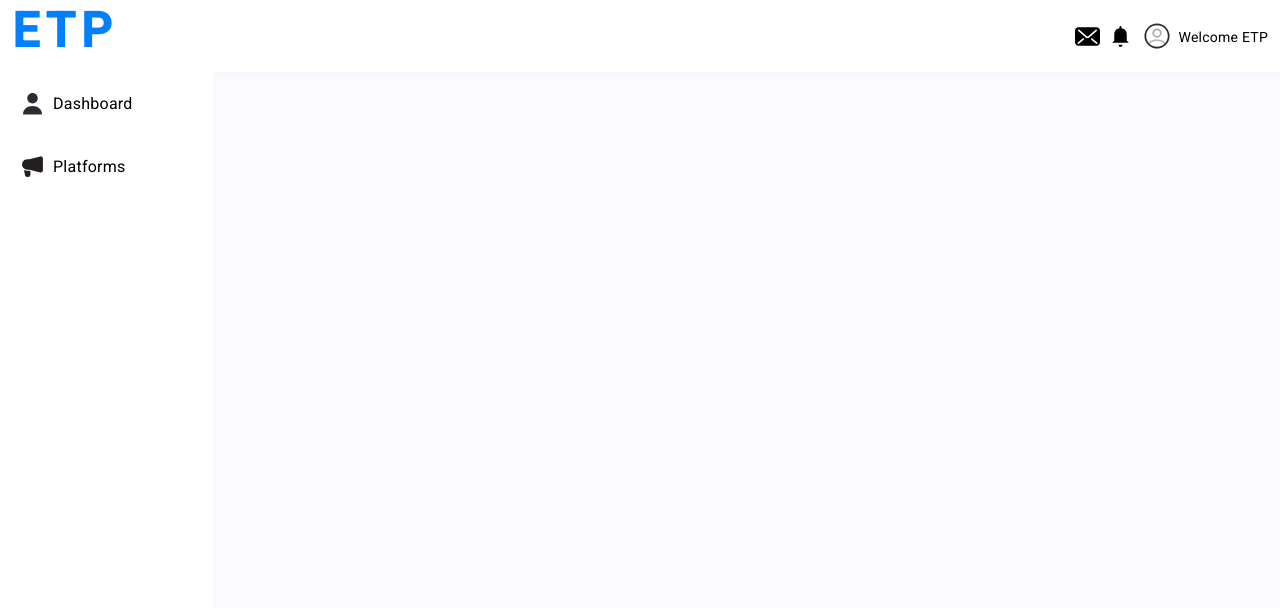
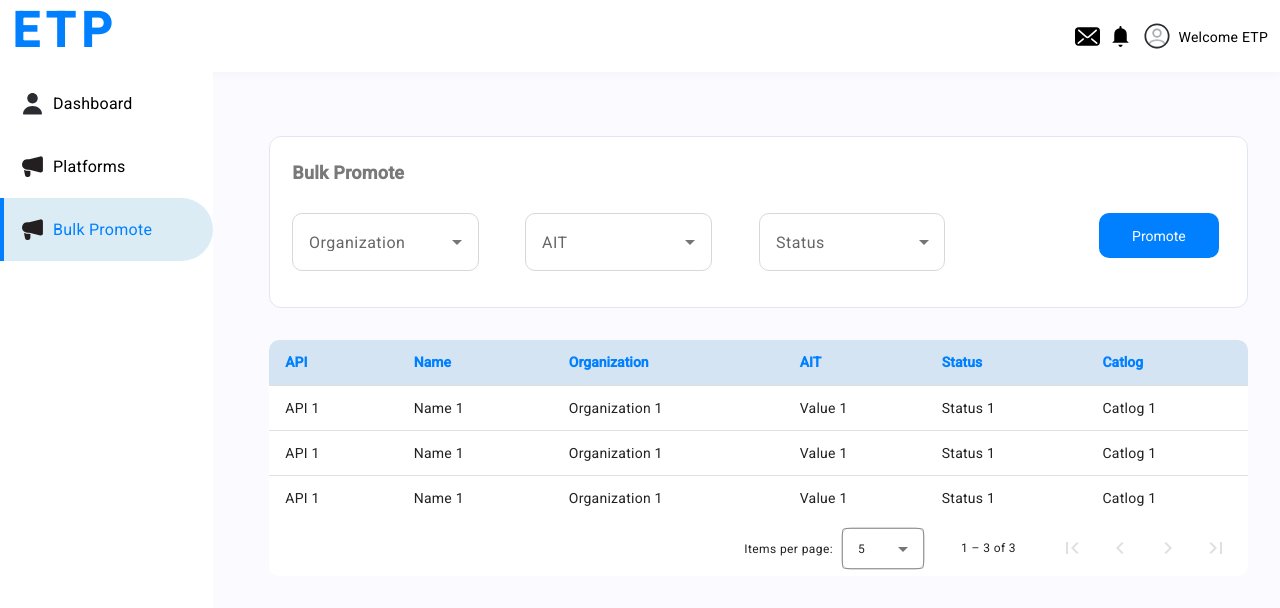
Before and after one commit to prasanthsanna/UI-2, an Angular app: page /bulk-promote in a window 1280 px wide. Before the commit this address led to /. Shown: the top 608 px of the page. Built offline with nearby package versions, Linux system fonts and the light colour scheme.

Commit message:
bulk-promote UI

```diff
--- a/src/app/app-routing.module.ts
+++ b/src/app/app-routing.module.ts
@@ -5,12 +5,14 @@ import { BrowserModule } from '@angular/platform-browser';
 import { AuthHandlerComponent } from './auth-handler/auth-handler.component';
 import { DashboardMainComponent } from './dashboard-main/dashboard-main.component';
 import { PlatformDetailsComponent } from './platform-details/platform-details.component';
+import { BulkPromoteComponent } from './bulk-promote/bulk-promote.component';
 
 const routes: Routes = [
   { path: '', redirectTo: 'dashboard', pathMatch: 'full' },
   { path: 'auth-handler', component: AuthHandlerComponent },
   { path: 'dashboard', component: DashboardMainComponent },
   { path: 'platform-details', component: PlatformDetailsComponent },
+  { path: 'bulk-promote', component: BulkPromoteComponent },
 ];
 
 @NgModule({
--- a/src/app/app.module.ts
+++ b/src/app/app.module.ts
@@ -21,6 +21,7 @@ import { HeaderComponent } from './header/header.component';
 import { MenuBarComponent } from './menu-bar/menu-bar.component';
 import { PlatformDetailsComponent } from './platform-details/platform-details.component';
 import { CreatePlatformComponent } from './platform-details/create-platform/create-platform.component';
+import { BulkPromoteComponent } from './bulk-promote/bulk-promote.component';
 
 @NgModule({
   declarations: [
@@ -32,6 +33,7 @@ import { CreatePlatformComponent } from './platform-details/create-platform/crea
     MenuBarComponent,
     PlatformDetailsComponent,
     CreatePlatformComponent,
+    BulkPromoteComponent,
   ],
   imports: [
     BrowserModule,
--- /dev/null
+++ b/src/app/bulk-promote/bulk-promote.component.css
@@ -0,0 +1,57 @@
+.headingTab {
+    display: flex;
+    align-items: center;
+}
+
+.cmnBtn {
+    width: auto;
+}
+
+:host ::ng-deep .mat-mdc-table thead th {
+    background-color: #d4e4f3;
+    color: #0080ff;
+    font-weight: bold;
+}
+
+.mat-elevation-z8 {
+    border-radius: 10px;
+    overflow: hidden;
+    box-shadow: none;
+    margin-top: 2rem;
+}
+
+.mat-mdc-header-row,
+.mat-mdc-row {
+    height: 45px;
+}
+
+.dropDownSection {
+    display: flex;
+    flex-direction: row;
+    margin-bottom: 1rem;
+}
+
+.select-field {
+    width: 80%;
+}
+
+:host ::ng-deep .mat-mdc-form-field-subscript-wrapper {
+    display: none;
+}
+
+:host ::ng-deep .mat-mdc-form-field {
+    border: 1px solid #d8d8d8;
+    border-radius: 10px;
+}
+
+:host ::ng-deep .mat-mdc-form-field:hover {
+    background-color: transparent;
+}
+
+:host ::ng-deep .mat-mdc-form-field-type-mat-select:not(.mat-form-field-disabled) .mat-mdc-text-field-wrapper {
+    background-color: transparent;
+}
+
+:host ::ng-deep .mdc-text-field--filled {
+    --mdc-filled-text-field-active-indicator-height: 0px;
+}
--- /dev/null
+++ b/src/app/bulk-promote/bulk-promote.component.html
@@ -0,0 +1,90 @@
+<div class="row m-auto cmnBox">
+    <div class="col-md-7 headingTab">
+        <h2>Bulk Promote</h2>
+    </div>
+
+
+    <div class="clearRow mb-4"></div>
+
+    <div class="col-md-12 dropDownSection">
+        <div class="col-md-3">
+            <mat-form-field class="select-field">
+                <mat-label>Organization</mat-label>
+                <mat-select [(ngModel)]="organizationSelected" name="org">
+                    <mat-option *ngFor="let org of organizationOptions" [value]="org.value">
+                        {{org.viewValue}}
+                    </mat-option>
+                </mat-select>
+            </mat-form-field>
+        </div>
+        <div class="col-md-3">
+            <mat-form-field class="select-field">
+                <mat-label>AIT</mat-label>
+                <mat-select [(ngModel)]="aitSelected" name="ait">
+                    <mat-option *ngFor="let ait of aitOptions" [value]="ait.value">
+                        {{ait.viewValue}}
+                    </mat-option>
+                </mat-select>
+            </mat-form-field>
+        </div>
+        <div class="col-md-3">
+            <mat-form-field class="select-field">
+                <mat-label>Status</mat-label>
+                <mat-select [(ngModel)]="statusSelected" name="status">
+                    <mat-option *ngFor="let status of statusOptions" [value]="status.value">
+                        {{status.viewValue}}
+                    </mat-option>
+                </mat-select>
+            </mat-form-field>
+        </div>
+        <div class="col-md-3 d-flex">
+            <button class="cmnBtn ms-auto">Promote</button>
+        </div>
+    </div>
+</div>
+
+<div class="mat-elevation-z8">
+    <table mat-table [dataSource]="dataSource" matSort (matSortChange)="announceSortChange($event)">
+
+        <ng-container matColumnDef="api">
+            <th mat-header-cell *matHeaderCellDef mat-sort-header sortActionDescription="Sort by API">API
+            </th>
+            <td mat-cell *matCellDef="let element"> {{element.api}} </td>
+        </ng-container>
+
+        <ng-container matColumnDef="name">
+            <th mat-header-cell *matHeaderCellDef mat-sort-header sortActionDescription="Sort by Name">Name
+            </th>
+            <td mat-cell *matCellDef="let element"> {{element.name}} </td>
+        </ng-container>
+
+        <ng-container matColumnDef="organization">
+            <th mat-header-cell *matHeaderCellDef mat-sort-header sortActionDescription="Sort by Organization">
+                Organization</th>
+            <td mat-cell *matCellDef="let element"> {{element.organization}} </td>
+        </ng-container>
+
+        <ng-container matColumnDef="ait">
+            <th mat-header-cell *matHeaderCellDef mat-sort-header sortActionDescription="Sort by AIT"> AIT </th>
+            <td mat-cell *matCellDef="let element"> {{element.ait}} </td>
+        </ng-container>
+
+        <ng-container matColumnDef="status">
+            <th mat-header-cell *matHeaderCellDef mat-sort-header sortActionDescription="Sort by Status">
+                Status </th>
+            <td mat-cell *matCellDef="let element"> {{element.status}} </td>
+        </ng-container>
+
+        <ng-container matColumnDef="catlog">
+            <th mat-header-cell *matHeaderCellDef mat-sort-header sortActionDescription="Sort by Catlog">
+                Catlog </th>
+            <td mat-cell *matCellDef="let element"> {{element.catlog}} </td>
+        </ng-container>
+
+        <tr mat-header-row *matHeaderRowDef="displayedColumns"></tr>
+        <tr mat-row *matRowDef="let row; columns: displayedColumns;"></tr>
+    </table>
+
+    <mat-paginator [pageSizeOptions]="[5, 10, 20]" showFirstLastButtons aria-label="Select page of Platform elements">
+    </mat-paginator>
+</div>
--- /dev/null
+++ b/src/app/bulk-promote/bulk-promote.component.ts
@@ -0,0 +1,96 @@
+import { AfterViewInit, Component, ViewChild } from '@angular/core';
+import { MatSort, Sort } from '@angular/material/sort';
+import { MatPaginator } from '@angular/material/paginator';
+import { MatTableDataSource } from '@angular/material/table';
+import { MatDialog } from '@angular/material/dialog';
+import { LiveAnnouncer } from '@angular/cdk/a11y';
+
+export interface platformElement {
+  api: string;
+  name: string;
+  organization: string;
+  ait: string;
+  status: string;
+  catlog: string;
+}
+
+const PLATFORM_DATA: platformElement[] = [
+  {
+    api: 'API 1',
+    name: 'Name 1',
+    organization: 'Organization 1',
+    ait: 'Value 1',
+    status: 'Status 1',
+    catlog: 'Catlog 1',
+  },
+  {
+    api: 'API 1',
+    name: 'Name 1',
+    organization: 'Organization 1',
+    ait: 'Value 1',
+    status: 'Status 1',
+    catlog: 'Catlog 1',
+  },
+  {
+    api: 'API 1',
+    name: 'Name 1',
+    organization: 'Organization 1',
+    ait: 'Value 1',
+    status: 'Status 1',
+    catlog: 'Catlog 1',
+  },
+];
+
+@Component({
+  selector: 'app-bulk-promote',
+  templateUrl: './bulk-promote.component.html',
+  styleUrls: ['./bulk-promote.component.css'],
+})
+export class BulkPromoteComponent implements AfterViewInit {
+  organizationSelected = '';
+  aitSelected = '';
+  statusSelected = '';
+
+  displayedColumns: string[] = [
+    'api',
+    'name',
+    'organization',
+    'ait',
+    'status',
+    'catlog',
+  ];
+  dataSource = new MatTableDataSource<platformElement>(PLATFORM_DATA);
+
+  constructor(
+    private _liveAnnouncer: LiveAnnouncer,
+    public dialog: MatDialog
+  ) {}
+
+  @ViewChild(MatPaginator)
+  paginator!: MatPaginator;
+
+  @ViewChild(MatSort)
+  sort!: MatSort;
+
+  ngAfterViewInit() {
+    this.dataSource.paginator = this.paginator;
+    this.dataSource.sort = this.sort;
+  }
+  announceSortChange(sortState: Sort) {
+    if (sortState.direction) {
+      this._liveAnnouncer.announce(`Sorted ${sortState.direction}ending`);
+    } else {
+      this._liveAnnouncer.announce('Sorting cleared');
+    }
+  }
+
+  organizationOptions = [
+    { value: 'dream', viewValue: 'DREAM' },
+    { value: 'dream', viewValue: 'DREAM' },
+  ];
+  aitOptions = [{ value: '123456', viewValue: '123456' }];
+  statusOptions = [
+    { value: 'no-errors', viewValue: 'No Errors' },
+    { value: 'with-errors', viewValue: 'With Errors' },
+  ];
+}
--- a/src/app/config.const.ts
+++ b/src/app/config.const.ts
@@ -15,4 +15,10 @@ export const defaultGeneralMenu = [
     iconUrl: imageAssetPrefix + 'campaign.svg',
     itemId: 'gm2',
   },
+  {
+    itemName: 'Bulk Promote',
+    itemURL: '/bulk-promote',
+    iconUrl: imageAssetPrefix + 'campaign.svg',
+    itemId: 'gm2',
+  },
 ];
```
Also changed, not shown: 1 other file (tests, documents, lock files or other folders).
